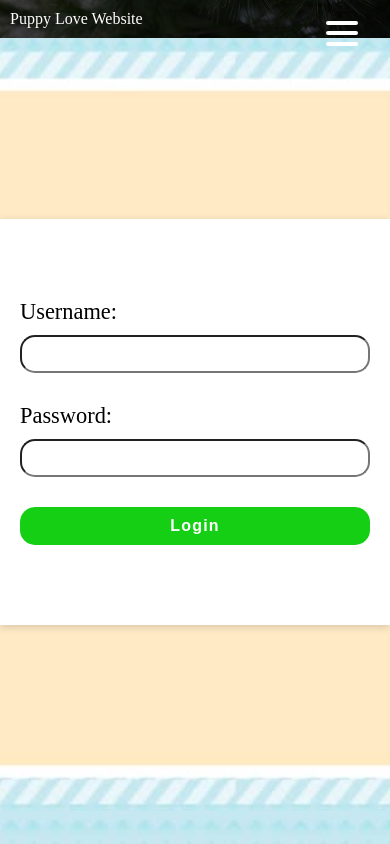
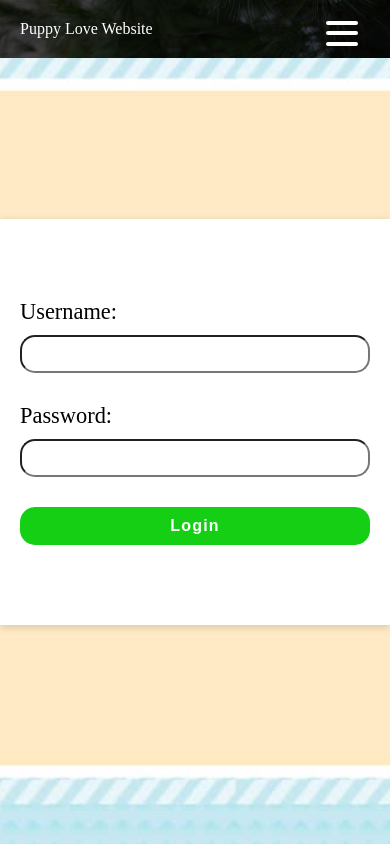
Before and after one commit to shivam-bhadani/Puppy-Love, a React (Create React App) app: page / in a window 390 px wide. Built offline with nearby package versions, Linux system fonts and the light colour scheme.

Commit message:
Make navbar responsive

```diff
--- a/src/CSS/navbar.css
+++ b/src/CSS/navbar.css
@@ -126,7 +126,7 @@
 
     .navbar{
         position: fixed;
-        padding: 10px;
+        padding: 20px;
     }
     .website-name{
         width: 100%;
@@ -144,7 +144,7 @@
     }
     .navul{
         position: fixed;
-        top: 64px;
+        top: 58px;
         left: -100%;
         transition: left 0.8s;
         width: 50%;
```
